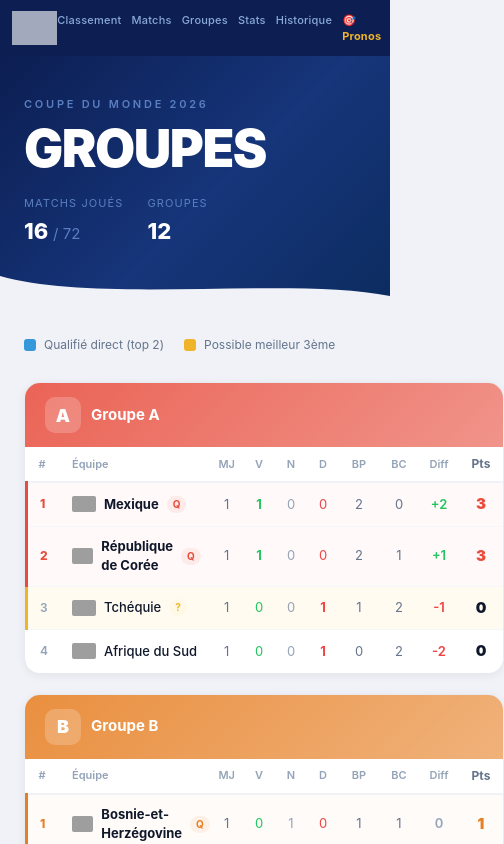
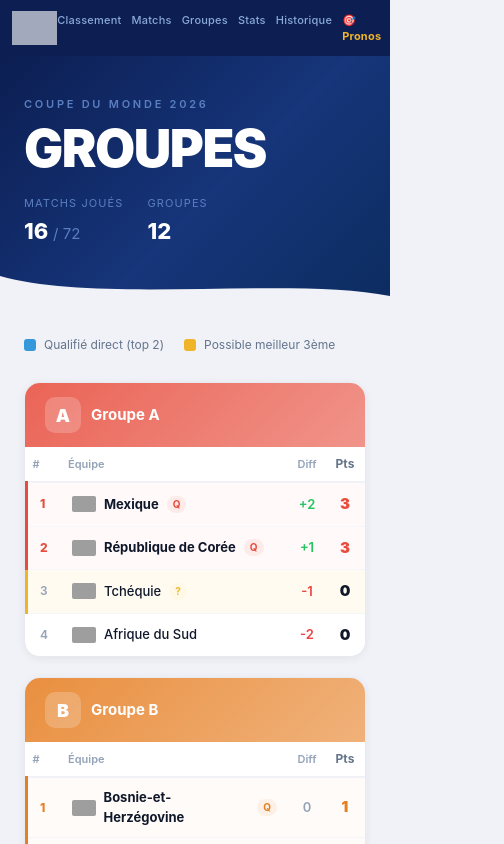
Before and after one commit to antolarp/mondial2026, a Next.js app: page /groupes in a window 390 px wide. Shown: the top 844 px of the page, 504 px wide, since content can reach past the window. Built offline with nearby package versions, Linux system fonts and the light colour scheme; grey boxes are pictures that could not be loaded.

Commit message:
fix: groupes — responsive mobile, cacher colonnes V/N/D/BP/BC sur petit écran

```diff
--- a/app/groupes/page.js
+++ b/app/groupes/page.js
@@ -4,6 +4,13 @@ import fs from 'fs'
 import path from 'path'
 
 const WRAP = { maxWidth: 1100, margin: '0 auto', padding: '0 24px' }
+
+const MOBILE_STYLE = `
+  @media (max-width: 480px) {
+    .col-hide { display: none !important; }
+    .group-grid { grid-template-columns: 1fr !important; }
+  }
+`
 
 function chargerDonnees() {
   const matchs = JSON.parse(fs.readFileSync(path.join(process.cwd(), 'data', 'matchs.json'), 'utf-8'))
@@ -127,16 +134,16 @@ function TableauGroupe({ lettre, equipes }) {
         <table style={{ width: '100%', borderCollapse: 'collapse', fontSize: 13 }}>
           <thead>
             <tr style={{ borderBottom: '2px solid #f0f2f8' }}>
-              <th style={{ padding: '8px 12px', textAlign: 'left', color: '#94a3b8', fontWeight: 600, fontSize: 11, width: 28 }}>#</th>
-              <th style={{ padding: '8px 12px', textAlign: 'left', color: '#94a3b8', fontWeight: 600, fontSize: 11 }}>Équipe</th>
-              <th style={{ padding: '8px 8px', textAlign: 'center', color: '#94a3b8', fontWeight: 600, fontSize: 11, width: 32 }}>MJ</th>
-              <th style={{ padding: '8px 8px', textAlign: 'center', color: '#94a3b8', fontWeight: 600, fontSize: 11, width: 32 }}>V</th>
-              <th style={{ padding: '8px 8px', textAlign: 'center', color: '#94a3b8', fontWeight: 600, fontSize: 11, width: 32 }}>N</th>
-              <th style={{ padding: '8px 8px', textAlign: 'center', color: '#94a3b8', fontWeight: 600, fontSize: 11, width: 32 }}>D</th>
-              <th style={{ padding: '8px 8px', textAlign: 'center', color: '#94a3b8', fontWeight: 600, fontSize: 11, width: 40 }}>BP</th>
-              <th style={{ padding: '8px 8px', textAlign: 'center', color: '#94a3b8', fontWeight: 600, fontSize: 11, width: 40 }}>BC</th>
-              <th style={{ padding: '8px 8px', textAlign: 'center', color: '#94a3b8', fontWeight: 600, fontSize: 11, width: 40 }}>Diff</th>
-              <th style={{ padding: '8px 12px', textAlign: 'center', color: '#64748b', fontWeight: 700, fontSize: 12, width: 44 }}>Pts</th>
+              <th style={{ padding: '8px 6px', textAlign: 'left', color: '#94a3b8', fontWeight: 600, fontSize: 11, width: 24 }}>#</th>
+              <th style={{ padding: '8px 8px', textAlign: 'left', color: '#94a3b8', fontWeight: 600, fontSize: 11 }}>Équipe</th>
+              <th className="col-hide" style={{ padding: '8px 6px', textAlign: 'center', color: '#94a3b8', fontWeight: 600, fontSize: 11, width: 28 }}>MJ</th>
+              <th className="col-hide" style={{ padding: '8px 6px', textAlign: 'center', color: '#94a3b8', fontWeight: 600, fontSize: 11, width: 28 }}>V</th>
+              <th className="col-hide" style={{ padding: '8px 6px', textAlign: 'center', color: '#94a3b8', fontWeight: 600, fontSize: 11, width: 28 }}>N</th>
+              <th className="col-hide" style={{ padding: '8px 6px', textAlign: 'center', color: '#94a3b8', fontWeight: 600, fontSize: 11, width: 28 }}>D</th>
+              <th className="col-hide" style={{ padding: '8px 6px', textAlign: 'center', color: '#94a3b8', fontWeight: 600, fontSize: 11, width: 32 }}>BP</th>
+              <th className="col-hide" style={{ padding: '8px 6px', textAlign: 'center', color: '#94a3b8', fontWeight: 600, fontSize: 11, width: 32 }}>BC</th>
+              <th style={{ padding: '8px 6px', textAlign: 'center', color: '#94a3b8', fontWeight: 600, fontSize: 11, width: 36 }}>Diff</th>
+              <th style={{ padding: '8px 10px', textAlign: 'center', color: '#64748b', fontWeight: 700, fontSize: 12, width: 40 }}>Pts</th>
             </tr>
           </thead>
           <tbody>
@@ -181,12 +188,12 @@ function TableauGroupe({ lettre, equipes }) {
                       )}
                     </div>
                   </td>
-                  <td style={{ padding: '10px 8px', textAlign: 'center', color: '#64748b' }}>{eq.mj}</td>
-                  <td style={{ padding: '10px 8px', textAlign: 'center', color: '#22c55e', fontWeight: eq.v > 0 ? 700 : 400 }}>{eq.v}</td>
-                  <td style={{ padding: '10px 8px', textAlign: 'center', color: '#94a3b8' }}>{eq.n}</td>
-                  <td style={{ padding: '10px 8px', textAlign: 'center', color: '#ef4444', fontWeight: eq.d > 0 ? 700 : 400 }}>{eq.d}</td>
-                  <td style={{ padding: '10px 8px', textAlign: 'center', color: '#64748b' }}>{eq.bp}</td>
-                  <td style={{ padding: '10px 8px', textAlign: 'center', color: '#64748b' }}>{eq.bc}</td>
+                  <td className="col-hide" style={{ padding: '10px 6px', textAlign: 'center', color: '#64748b' }}>{eq.mj}</td>
+                  <td className="col-hide" style={{ padding: '10px 6px', textAlign: 'center', color: '#22c55e', fontWeight: eq.v > 0 ? 700 : 400 }}>{eq.v}</td>
+                  <td className="col-hide" style={{ padding: '10px 6px', textAlign: 'center', color: '#94a3b8' }}>{eq.n}</td>
+                  <td className="col-hide" style={{ padding: '10px 6px', textAlign: 'center', color: '#ef4444', fontWeight: eq.d > 0 ? 700 : 400 }}>{eq.d}</td>
+                  <td className="col-hide" style={{ padding: '10px 6px', textAlign: 'center', color: '#64748b' }}>{eq.bp}</td>
+                  <td className="col-hide" style={{ padding: '10px 6px', textAlign: 'center', color: '#64748b' }}>{eq.bc}</td>
                   <td style={{ padding: '10px 8px', textAlign: 'center', color: eq.diff > 0 ? '#22c55e' : eq.diff < 0 ? '#ef4444' : '#94a3b8', fontWeight: 600 }}>
                     {eq.diff > 0 ? `+${eq.diff}` : eq.diff}
                   </td>
@@ -218,6 +225,7 @@ export default function Groupes() {
 
   return (
     <>
+      <style>{MOBILE_STYLE}</style>
       {/* HERO */}
       <div style={{ background: 'linear-gradient(135deg, #0c1e52 0%, #16357a 55%, #0c2c60 100%)' }}>
         <div style={{ ...WRAP, paddingTop: 40 }}>
@@ -260,7 +268,7 @@ export default function Groupes() {
         </div>
 
         {/* Grille des groupes */}
-        <div style={{
+        <div className="group-grid" style={{
           display: 'grid',
           gridTemplateColumns: 'repeat(auto-fill, minmax(480px, 1fr))',
           gap: 20,
```
